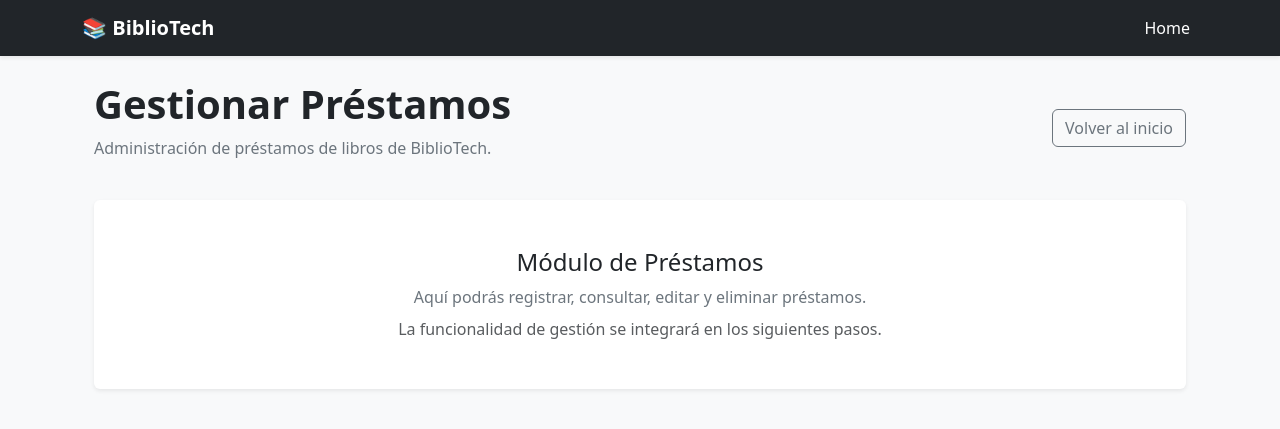
After one commit to TendedCard0/CN2_Bibliotec, a Flask app: page /prestamos in a window 1280 px wide. The commit adds this page. Shown: the top 429 px of the page. Run offline with Flask 3, Linux system fonts and the light colour scheme.

Commit message:
feat: agregar navegación del módulo de préstamos

```diff
--- /dev/null
+++ b/app/routes/prestamos.py
@@ -0,0 +1,9 @@
+
+from flask import Blueprint, render_template
+
+prestamos_bp = Blueprint("prestamos", __name__)
+
+
+@prestamos_bp.route("/prestamos")
+def index():
+    return render_template("prestamos/index.html")
--- /dev/null
+++ b/app/templates/prestamos/index.html
@@ -0,0 +1,28 @@
+
+{% extends "base.html" %}
+
+{% block content %}
+<div class="container">
+    <div class="d-flex justify-content-between align-items-center mb-4">
+        <div>
+            <h1 class="fw-bold text-dark">Gestionar Préstamos</h1>
+            <p class="text-secondary">Administración de préstamos de libros de BiblioTech.</p>
+        </div>
+        <a href="{{ url_for('home.index') }}" class="btn btn-outline-secondary">
+            Volver al inicio
+        </a>
+    </div>
+
+    <div class="card shadow-sm border-0">
+        <div class="card-body text-center py-5">
+            <h4 class="text-dark">Módulo de Préstamos</h4>
+            <p class="text-secondary mb-0">
+                Aquí podrás registrar, consultar, editar y eliminar préstamos.
+            </p>
+            <p class="text-muted mt-2 mb-0">
+                La funcionalidad de gestión se integrará en los siguientes pasos.
+            </p>
+        </div>
+    </div>
+</div>
+{% endblock %}
```
Also changed, not shown: app/__init__.py (+22 -11 lines), app/templates/index.html (+31 -8 lines).
